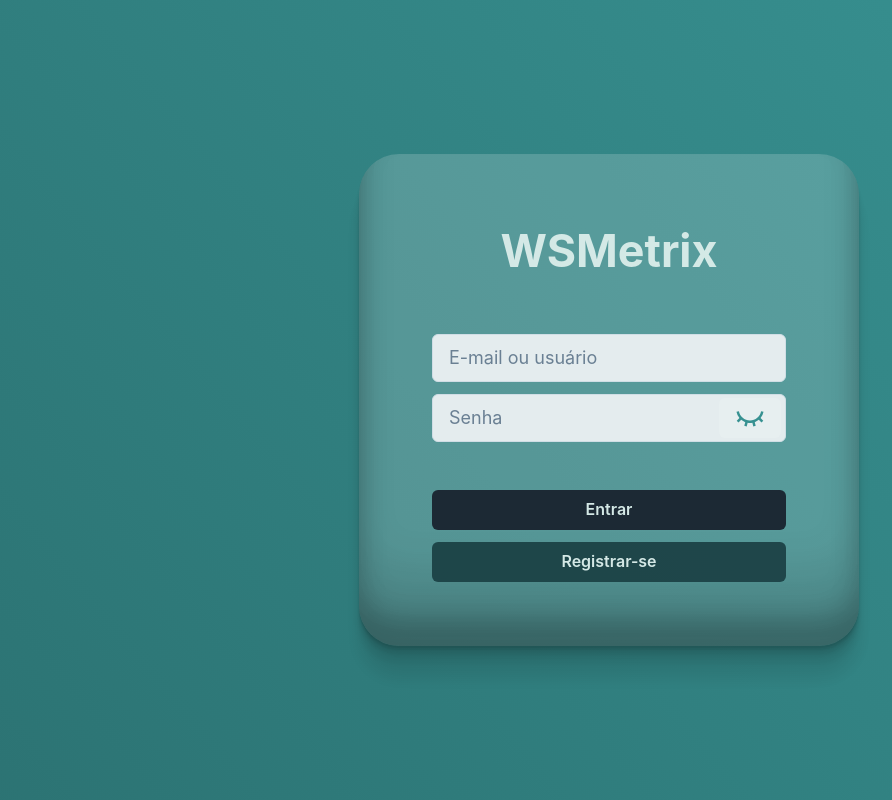
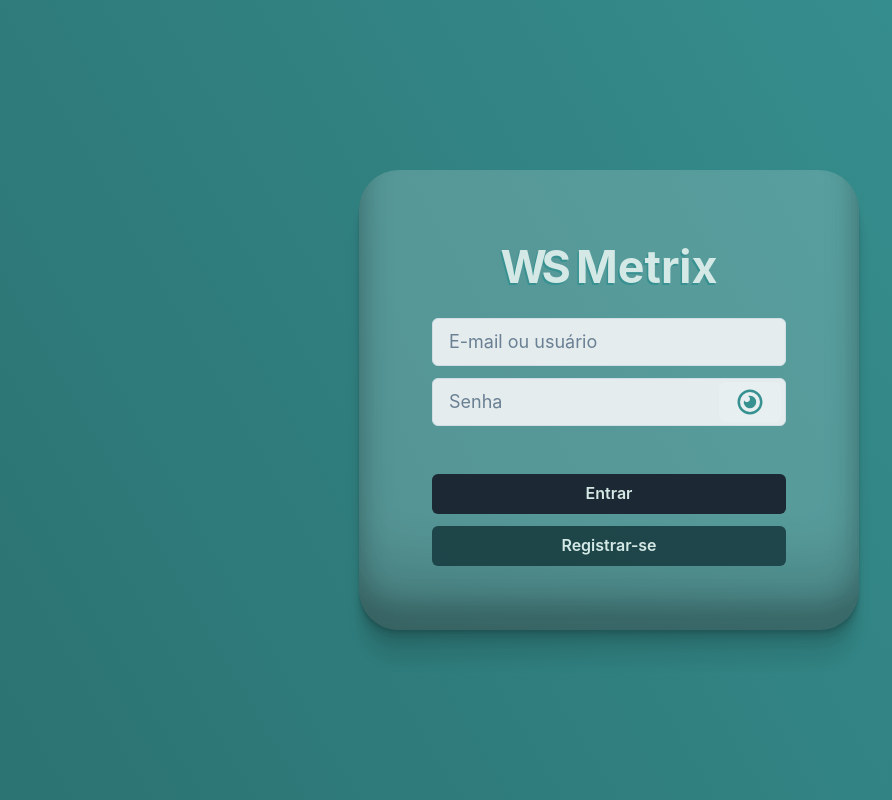
Before and after one commit to Tallispt/ws-front, a React (Create React App) app: page /sign-in in a window 1280 px wide. Shown: the whole page, without its empty margins (31-923 px from the left). Built offline with nearby package versions, Linux system fonts and the light colour scheme; no server answers; the HTML template or start-up script is replaced by a standard one.

Commit message:
feat: created general component for sign pages

```diff
--- /dev/null
+++ b/src/components/Sign/SignPage.jsx
@@ -0,0 +1,43 @@
+import styled from "styled-components";
+import Logo from "../Logo/Logo";
+import { colors } from "../../style/color";
+
+
+const SignPage = ({children}) => {
+
+  return(
+    <Container>
+      <FormContainer>
+        <Logo/>
+          {children}
+      </FormContainer>
+    </Container>
+  )
+}
+
+const Container = styled.div`
+  height: 100vh;
+  display: flex;
+  justify-content: center;
+  align-items: center;
+  background: linear-gradient(60deg, ${colors.darkMain} 4%, ${colors.main} 98%);;
+
+`
+
+const FormContainer = styled.div`
+  width: 500px;
+  display: flex;
+  flex-direction: column;
+  gap: 1rem;
+
+  align-items: center;
+  padding: 4rem;
+
+  background-color: rgba(255, 255, 255, 0.2);
+  opacity: 0.9;
+  color: ${colors.white};
+  border-radius: 40px;
+  box-shadow: rgba(0, 0, 0, 0.17) 0px -23px 25px 0px inset, rgba(0, 0, 0, 0.15) 0px -36px 30px 0px inset, rgba(0, 0, 0, 0.1) 0px -79px 40px 0px inset, rgba(0, 0, 0, 0.06) 0px 2px 1px, rgba(0, 0, 0, 0.09) 0px 4px 2px, rgba(0, 0, 0, 0.09) 0px 8px 4px, rgba(0, 0, 0, 0.09) 0px 16px 8px, rgba(0, 0, 0, 0.09) 0px 32px 16px;
+`
+
+export default SignPage;
--- a/src/hooks/api/useSignup.jsx
+++ /dev/null
@@ -1,17 +0,0 @@
-import useAsync from '../useAsync';
-
-import * as userApi from '../../services/auth';
-
-export default function useSignUp() {
-  const {
-    loading: signUpLoading,
-    error: signUpError,
-    act: signUp,
-  } = useAsync(userApi.signUp, false);
-
-  return {
-    signUpLoading,
-    signUpError,
-    signUp,
-  };
-}
--- a/src/pages/SignIn/index.jsx
+++ b/src/pages/SignIn/index.jsx
@@ -6,8 +6,8 @@ import { RiEye2Line, RiEyeCloseLine } from 'react-icons/ri'
 import { colors } from "../../style/color";
 import { Link, useNavigate } from "react-router-dom";
 import useSignIn from "../../hooks/api/useSignIn";
+import SignPage from "../../components/Sign/SignPage";
 
-// TODO SANITIZAÇÂO DE DADOS e CLEAN CODE
 const SignIn = () => {
   const [show, setShow] = useState(false)
   const handleClick = () => setShow(!show)
@@ -16,13 +16,10 @@ const SignIn = () => {
   const navigate = useNavigate();
   const { signIn} = useSignIn();
 
-  //TODO Validar constanstes de login
   const [username, setUsername] = useState('');
 
-  //TODO Ver jeito de criptogravar senha antes de enviar req
   const [password, setPassword] = useState('');
 
-  //TODO implementar token com localstorage
   async function submit(event) {
     event.preventDefault();
 
@@ -48,11 +45,7 @@ const SignIn = () => {
   }
 
   return (
-    <Container>
-      <FormContainer>
-
-        {/* TODO Melhorar titulo ou usar logo */}
-        <Title>WSMetrix</Title>
+    <SignPage>
       <Form onSubmit={submit}>
         <InputGroup
           display={"flex"}
@@ -91,8 +84,8 @@ const SignIn = () => {
               colorScheme="whiteAlpha"
               >
               {!show ?
-                <RiEyeCloseLine size={30}/> :
-                <RiEye2Line size={30}/>}
+              <RiEye2Line size={30}/> :
+              <RiEyeCloseLine size={30}/>}
             </Button>
           </InputRightElement>
         </InputGroup>
@@ -116,47 +109,9 @@ const SignIn = () => {
           </Link>
         </Button>
       </Form>
-
-
-      </FormContainer>
-
-    </Container>
+    </SignPage>
   )
 }
-
-const Container = styled.div`
-  height: 100vh;
-
-  display: flex;
-  justify-content: center;
-  align-items: center;
-
-  background: linear-gradient(50deg, ${colors.darkMain} 0%, ${colors.main} 100%);
-
-`
-
-const Title = styled.p`
-  font-size: 2.8rem;
-  font-weight: bold;
-  padding-bottom: 3rem;
-`
-
-const FormContainer = styled.div`
-  width: 500px;
-
-
-  display: flex;
-  flex-direction: column;
-
-  align-items: center;
-  padding: 4rem;
-
-  background-color: rgba(255, 255, 255, 0.2);
-  opacity: 0.9;
-  color: ${colors.white};
-  border-radius: 40px;
-  box-shadow: rgba(0, 0, 0, 0.17) 0px -23px 25px 0px inset, rgba(0, 0, 0, 0.15) 0px -36px 30px 0px inset, rgba(0, 0, 0, 0.1) 0px -79px 40px 0px inset, rgba(0, 0, 0, 0.06) 0px 2px 1px, rgba(0, 0, 0, 0.09) 0px 4px 2px, rgba(0, 0, 0, 0.09) 0px 8px 4px, rgba(0, 0, 0, 0.09) 0px 16px 8px, rgba(0, 0, 0, 0.09) 0px 32px 16px;
-`
 
 const Form = styled.form`
     display: flex;
--- a/src/pages/SignUp/index.jsx
+++ b/src/pages/SignUp/index.jsx
@@ -6,6 +6,7 @@ import { Link, useNavigate } from "react-router-dom";
 
 import { colors } from "../../style/color";
 import useSignUp from "../../hooks/api/useSignup";
+import SignPage from "../../components/Sign/SignPage";
 
 const SignUp = () => {
   const [show, setShow] = useState(false)
@@ -55,9 +56,7 @@ const SignUp = () => {
   }
 
   return (
-    <Container>
-      <FormContainer>
-        <Title>WSMetrix</Title>
+    <SignPage>
       <Form onSubmit={submit}>
         <InputGroup
           display={"flex"}
@@ -107,8 +106,8 @@ const SignUp = () => {
               colorScheme="whiteAlpha"
               >
               {!show ?
-                <RiEyeCloseLine size={30}/> :
-                <RiEye2Line size={30}/>}
+              <RiEye2Line size={30}/> :
+              <RiEyeCloseLine size={30}/>}
             </Button>
           </InputRightElement>
         </InputGroup>
@@ -133,8 +132,8 @@ const SignUp = () => {
               colorScheme="whiteAlpha"
               >
               {!showConfirmation ?
-                <RiEyeCloseLine size={30}/> :
-                <RiEye2Line size={30}/>}
+              <RiEye2Line size={30}/> :
+              <RiEyeCloseLine size={30}/>}
             </Button>
           </InputRightElement>
         </InputGroup>
@@ -158,47 +157,9 @@ const SignUp = () => {
             </Link>
         </Button>
       </Form>
-
-
-      </FormContainer>
-
-    </Container>
+    </SignPage>
   )
 }
-
-const Container = styled.div`
-  height: 100vh;
-
-  display: flex;
-  justify-content: center;
-  align-items: center;
-
-  background: linear-gradient(50deg, ${colors.darkMain} 0%, ${colors.main} 100%);
-
-`
-
-const Title = styled.p`
-  font-size: 2.8rem;
-  font-weight: bold;
-  padding-bottom: 3rem;
-`
-
-const FormContainer = styled.div`
-  width: 500px;
-
-
-  display: flex;
-  flex-direction: column;
-
-  align-items: center;
-  padding: 4rem;
-
-  background-color: rgba(255, 255, 255, 0.2);
-  opacity: 0.9;
-  color: ${colors.white};
-  border-radius: 40px;
-  box-shadow: rgba(0, 0, 0, 0.17) 0px -23px 25px 0px inset, rgba(0, 0, 0, 0.15) 0px -36px 30px 0px inset, rgba(0, 0, 0, 0.1) 0px -79px 40px 0px inset, rgba(0, 0, 0, 0.06) 0px 2px 1px, rgba(0, 0, 0, 0.09) 0px 4px 2px, rgba(0, 0, 0, 0.09) 0px 8px 4px, rgba(0, 0, 0, 0.09) 0px 16px 8px, rgba(0, 0, 0, 0.09) 0px 32px 16px;
-`
 
 const Form = styled.form`
     display: flex;
```
Lines whose indentation alone changed are shown as unchanged.
